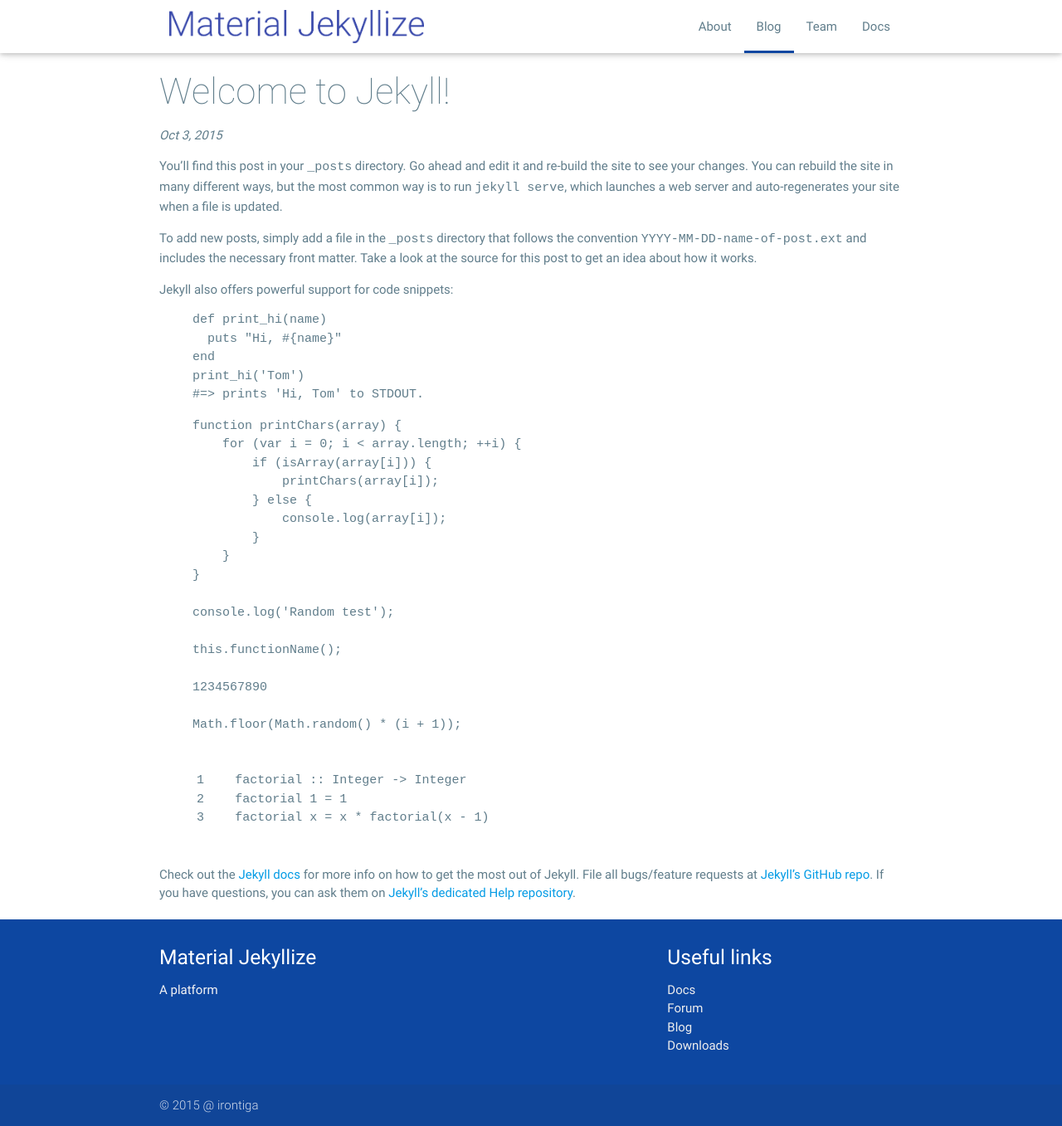
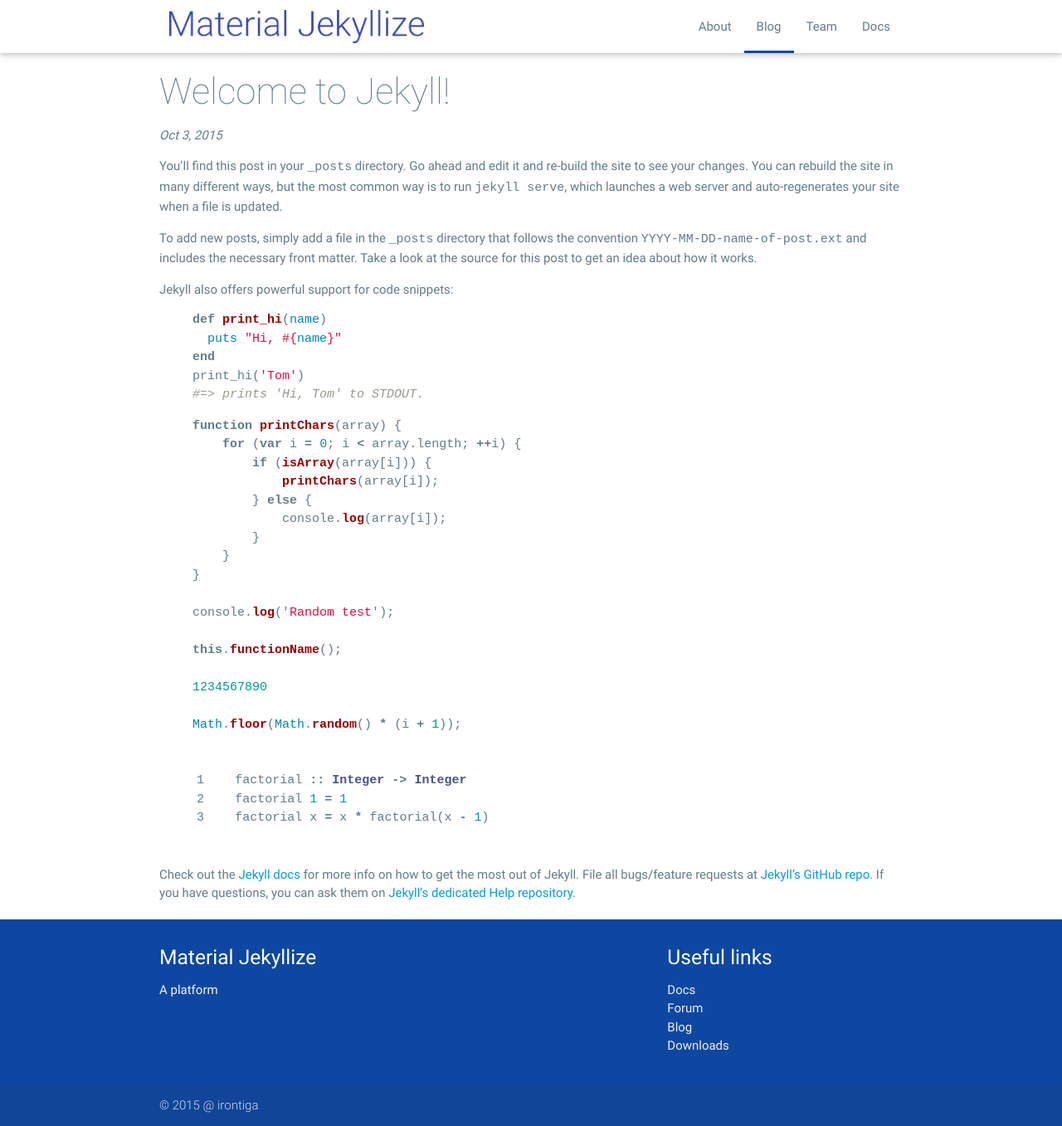
Before and after one commit to irontiga/material-jekyllize, a Jekyll site: the page built from _posts/2015-10-03-welcome-to-jekyll.markdown, in a window 1280 px wide and 1357 px high. Shown: the whole window at 83% size. Built offline with Jekyll 4.4.1, drawn with Linux system fonts in a browser that asks for light colours; nearby versions of some CDN libraries.

Commit message:
Remove old sass, add syntax highlighting

```diff
--- a/_sass/_base.scss
+++ /dev/null
@@ -1,207 +0,0 @@
-/**
- * Reset some basic elements
- */
-body, h1, h2, h3, h4, h5, h6,
-p, blockquote, pre, hr,
-dl, dd, ol, ul, figure {
-    margin: 0;
-    padding: 0;
-}
-
-
-
-/**
- * Basic styling
- */
-body {
-    font-family: $base-font-family;
-    font-size: $base-font-size;
-    line-height: $base-line-height;
-    font-weight: 300;
-    color: $text-color;
-    background-color: $background-color;
-    -webkit-text-size-adjust: 100%;
-    display: flex;
-    min-height: 100vh;
-    flex-direction: column;
-}
-
-
-
-/**
- * Set `margin-bottom` to maintain vertical rhythm
- */
-h1, h2, h3, h4, h5, h6,
-p, blockquote, pre,
-ul, ol, dl, figure,
-%vertical-rhythm {
-    margin-bottom: $spacing-unit / 2;
-}
-
-
-
-/**
- * Images
- */
-img {
-    max-width: 100%;
-    vertical-align: middle;
-}
-
-
-
-/**
- * Figures
- */
-figure > img {
-    display: block;
-}
-
-figcaption {
-    font-size: $small-font-size;
-}
-
-
-
-/**
- * Lists
- */
-ul, ol {
-    margin-left: $spacing-unit;
-}
-
-li {
-    > ul,
-    > ol {
-         margin-bottom: 0;
-    }
-}
-
-
-
-/**
- * Headings
- */
-h1, h2, h3, h4, h5, h6 {
-    font-weight: 300;
-}
-
-
-
-/**
- * Links
- */
-a {
-    color: $brand-color;
-    text-decoration: none;
-
-    &:visited {
-        color: darken($brand-color, 15%);
-    }
-
-    &:hover {
-        color: $text-color;
-        text-decoration: underline;
-    }
-}
-
-
-
-/**
- * Blockquotes
- */
-blockquote {
-    color: $grey-color;
-    border-left: 4px solid $grey-color-light;
-    padding-left: $spacing-unit / 2;
-    font-size: 18px;
-    letter-spacing: -1px;
-    font-style: italic;
-
-    > :last-child {
-        margin-bottom: 0;
-    }
-}
-
-
-
-/**
- * Code formatting
- */
-pre,
-code {
-    font-size: 15px;
-    border: 1px solid $grey-color-light;
-    border-radius: 3px;
-    background-color: #eef;
-}
-
-code {
-    padding: 1px 5px;
-}
-
-pre {
-    padding: 8px 12px;
-    overflow-x: scroll;
-
-    > code {
-        border: 0;
-        padding-right: 0;
-        padding-left: 0;
-    }
-}
-
-
-
-/**
- * Wrapper
- */
-.wrapper {
-    max-width: -webkit-calc(#{$content-width} - (#{$spacing-unit} * 2));
-    max-width:         calc(#{$content-width} - (#{$spacing-unit} * 2));
-    margin-right: auto;
-    margin-left: auto;
-    padding-right: $spacing-unit;
-    padding-left: $spacing-unit;
-    @extend %clearfix;
-
-    @include media-query($on-laptop) {
-        max-width: -webkit-calc(#{$content-width} - (#{$spacing-unit}));
-        max-width:         calc(#{$content-width} - (#{$spacing-unit}));
-        padding-right: $spacing-unit / 2;
-        padding-left: $spacing-unit / 2;
-    }
-}
-
-
-
-/**
- * Clearfix
- */
-%clearfix {
-
-    &:after {
-        content: "";
-        display: table;
-        clear: both;
-    }
-}
-
-
-
-/**
- * Icons
- */
-.icon {
-
-    > svg {
-        display: inline-block;
-        width: 16px;
-        height: 16px;
-        vertical-align: middle;
-
-        path {
-            fill: $grey-color;
-        }
-    }
-}
--- a/_sass/_layout.scss
+++ /dev/null
@@ -1,236 +0,0 @@
-/**
- * Site header
- */
-.site-header {
-    border-top: 5px solid $grey-color-dark;
-    border-bottom: 1px solid $grey-color-light;
-    min-height: 56px;
-
-    // Positioning context for the mobile navigation icon
-    position: relative;
-}
-
-.site-title {
-    font-size: 26px;
-    line-height: 56px;
-    letter-spacing: -1px;
-    margin-bottom: 0;
-    float: left;
-
-    &,
-    &:visited {
-        color: $grey-color-dark;
-    }
-}
-
-.site-nav {
-    float: right;
-    line-height: 56px;
-
-    .menu-icon {
-        display: none;
-    }
-
-    .page-link {
-        color: $text-color;
-        line-height: $base-line-height;
-
-        // Gaps between nav items, but not on the first one
-        &:not(:first-child) {
-            margin-left: 20px;
-        }
-    }
-
-    @include media-query($on-palm) {
-        position: absolute;
-        top: 9px;
-        right: 30px;
-        background-color: $background-color;
-        border: 1px solid $grey-color-light;
-        border-radius: 5px;
-        text-align: right;
-
-        .menu-icon {
-            display: block;
-            float: right;
-            width: 36px;
-            height: 26px;
-            line-height: 0;
-            padding-top: 10px;
-            text-align: center;
-
-            > svg {
-                width: 18px;
-                height: 15px;
-
-                path {
-                    fill: $grey-color-dark;
-                }
-            }
-        }
-
-        .trigger {
-            clear: both;
-            display: none;
-        }
-
-        &:hover .trigger {
-            display: block;
-            padding-bottom: 5px;
-        }
-
-        .page-link {
-            display: block;
-            padding: 5px 10px;
-        }
-    }
-}
-
-
-
-/**
- * Site footer
- */
-.site-footer {
-    border-top: 1px solid $grey-color-light;
-    padding: $spacing-unit 0;
-}
-
-.footer-heading {
-    font-size: 18px;
-    margin-bottom: $spacing-unit / 2;
-}
-
-.contact-list,
-.social-media-list {
-    list-style: none;
-    margin-left: 0;
-}
-
-.footer-col-wrapper {
-    font-size: 15px;
-    color: $grey-color;
-    margin-left: -$spacing-unit / 2;
-    @extend %clearfix;
-}
-
-.footer-col {
-    float: left;
-    margin-bottom: $spacing-unit / 2;
-    padding-left: $spacing-unit / 2;
-}
-
-.footer-col-1 {
-    width: -webkit-calc(35% - (#{$spacing-unit} / 2));
-    width:         calc(35% - (#{$spacing-unit} / 2));
-}
-
-.footer-col-2 {
-    width: -webkit-calc(20% - (#{$spacing-unit} / 2));
-    width:         calc(20% - (#{$spacing-unit} / 2));
-}
-
-.footer-col-3 {
-    width: -webkit-calc(45% - (#{$spacing-unit} / 2));
-    width:         calc(45% - (#{$spacing-unit} / 2));
-}
-
-@include media-query($on-laptop) {
-    .footer-col-1,
-    .footer-col-2 {
-        width: -webkit-calc(50% - (#{$spacing-unit} / 2));
-        width:         calc(50% - (#{$spacing-unit} / 2));
-    }
-
-    .footer-col-3 {
-        width: -webkit-calc(100% - (#{$spacing-unit} / 2));
-        width:         calc(100% - (#{$spacing-unit} / 2));
-    }
-}
-
-@include media-query($on-palm) {
-    .footer-col {
-        float: none;
-        width: -webkit-calc(100% - (#{$spacing-unit} / 2));
-        width:         calc(100% - (#{$spacing-unit} / 2));
-    }
-}
-
-
-
-/**
- * Page content
- */
-.page-content {
-    padding: $spacing-unit 0;
-}
-
-.page-heading {
-    font-size: 20px;
-}
-
-.post-list {
-    margin-left: 0;
-    list-style: none;
-
-    > li {
-        margin-bottom: $spacing-unit;
-    }
-}
-
-.post-meta {
-    font-size: $small-font-size;
-    color: $grey-color;
-}
-
-.post-link {
-    display: block;
-    font-size: 24px;
-}
-
-
-
-/**
- * Posts
- */
-.post-header {
-    margin-bottom: $spacing-unit;
-}
-
-.post-title {
-    font-size: 42px;
-    letter-spacing: -1px;
-    line-height: 1;
-
-    @include media-query($on-laptop) {
-        font-size: 36px;
-    }
-}
-
-.post-content {
-    margin-bottom: $spacing-unit;
-
-    h2 {
-        font-size: 32px;
-
-        @include media-query($on-laptop) {
-            font-size: 28px;
-        }
-    }
-
-    h3 {
-        font-size: 26px;
-
-        @include media-query($on-laptop) {
-            font-size: 22px;
-        }
-    }
-
-    h4 {
-        font-size: 20px;
-
-        @include media-query($on-laptop) {
-            font-size: 18px;
-        }
-    }
-}
--- a/_sass/_syntax-highlighting.scss
+++ b/_sass/_syntax-highlighting.scss
@@ -3,7 +3,6 @@
  */
 .highlight {
     background: #fff;
-    @extend %vertical-rhythm;
 
     .c     { color: #998; font-style: italic } // Comment
     .err   { color: #a61717; background-color: #e3d2d2 } // Error
--- a/css/main.scss
+++ b/css/main.scss
@@ -1,6 +1,8 @@
 ---
 #Main css file
 ---
+
+@import "syntax-highlighting";
 
 
 html {
```
